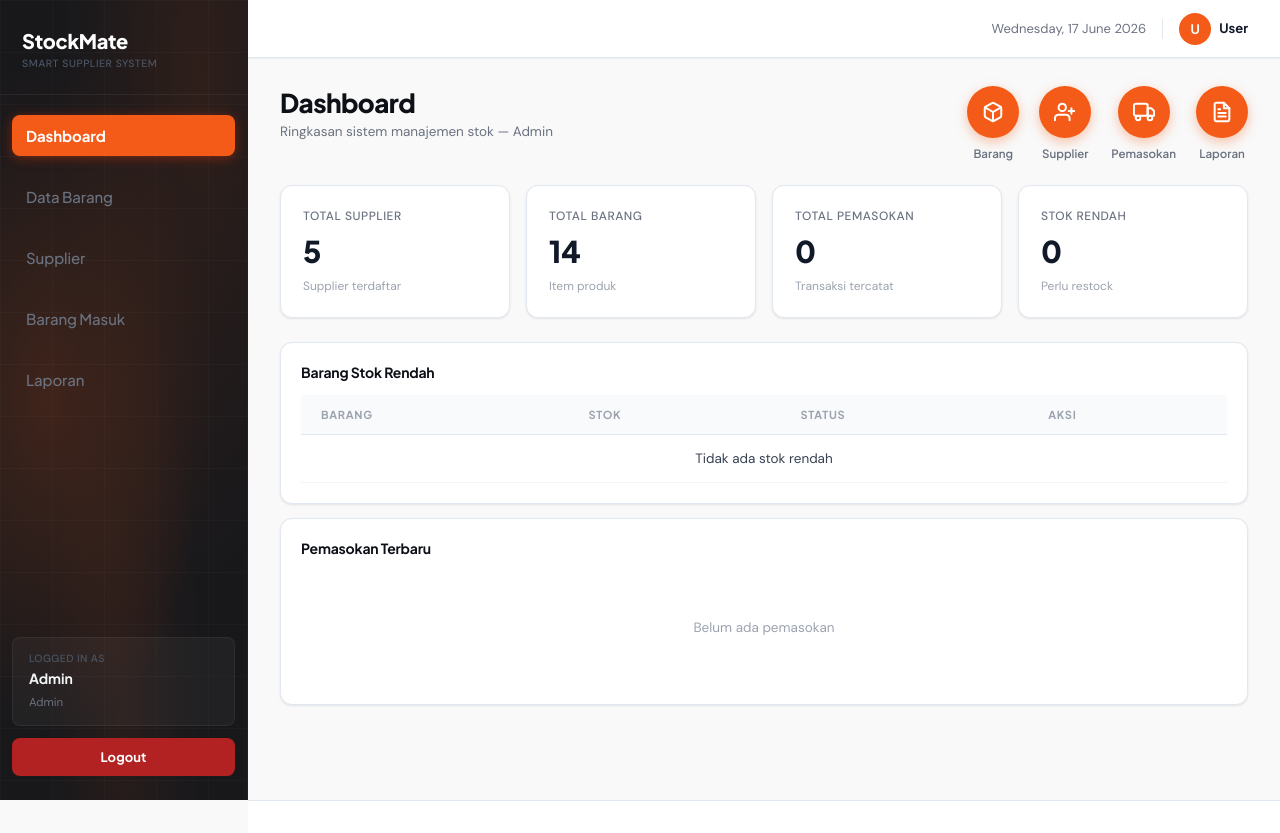
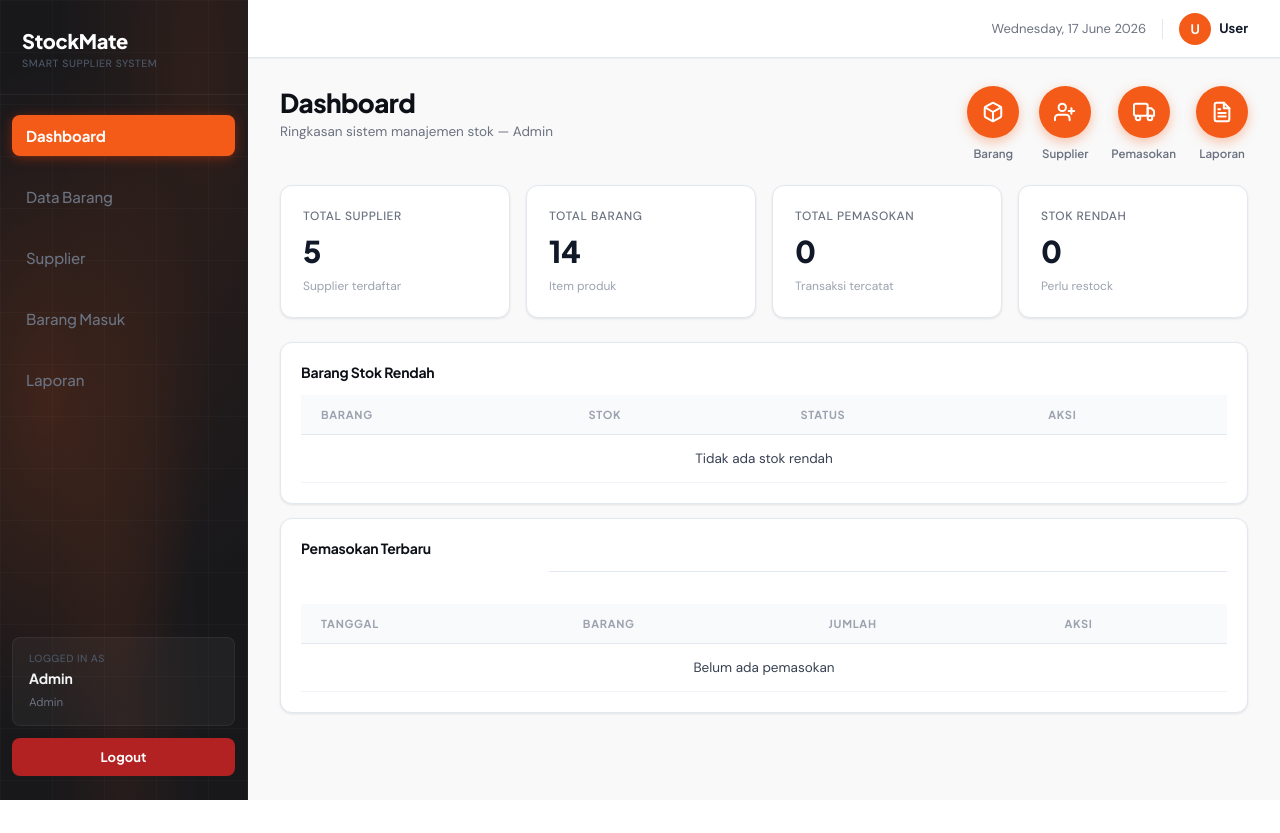
Before and after one commit to Sandi072006/Project-Kelompok-8-PemWeb, a PHP site: page /Project-Kelompok-8-PemWeb/views/admin/dashboard/index.php in a window 1280 px wide. After the commit the page ends 800 px from the top, so only its background shows below. Run offline with PHP 8.4, Linux system fonts and the light colour scheme; some libraries are stand-ins or nearby versions.

Commit message:
Update index.php

```diff
--- a/views/admin/dashboard/index.php
+++ b/views/admin/dashboard/index.php
@@ -137,9 +137,45 @@
                     </div>
                 </div>
                 <div class="box">
-                    <h3>Pemasokan Terbaru</h3>
-                    <p class="empty">Belum ada pemasokan</p>
-                </div>
+                <h3>Pemasokan Terbaru</h3>
+
+                <div class="table-wrap">
+                    <table class="table">
+                        <thead>
+                            <tr>
+                                <th>Tanggal</th>
+                                <th>Barang</th>
+                                <th>Jumlah</th>
+                                <th>Aksi</th>
+                            </tr>
+                        </thead>
+                        <tbody>
+                        <?php if (!empty($data['pemasokan_terbaru'])): ?>
+                            <?php foreach ($data['pemasokan_terbaru'] as $p): ?>
+                                <tr>
+                                    <td><?= htmlspecialchars($p['tanggal'] ?? '-') ?></td>
+                                    <td>
+                                        <?= htmlspecialchars($p['kode_barang'] ?? '-') ?> -
+                                        <?= htmlspecialchars($p['nama_barang'] ?? '-') ?>
+                                    </td>
+                                    <td>
+                                        <?= (int)($p['jumlah'] ?? 0) ?>
+                                        <?= htmlspecialchars($p['satuan'] ?? '') ?>
+                                    </td>
+                                    <td>
+                                        <a href="<?= BASE_URL ?>/admin/pemasokan/detail?id=<?= (int)$p['id'] ?>" class="link">
+                                            Lihat
+                                        </a>
+                                    </td>
+                                </tr>
+                            <?php endforeach; ?>
+                        <?php else: ?>
+                            <tr>
+                                <td colspan="5" style="text-align:center;" class="empty">
+                                    Belum ada pemasokan
+                                </td>
+                            </tr>
+                        <?php endif; ?>
             </div>
 
         </div>
```
